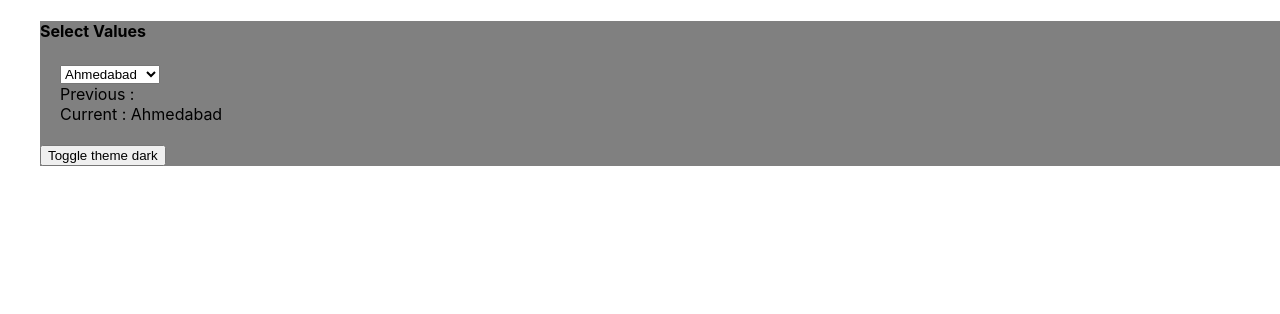
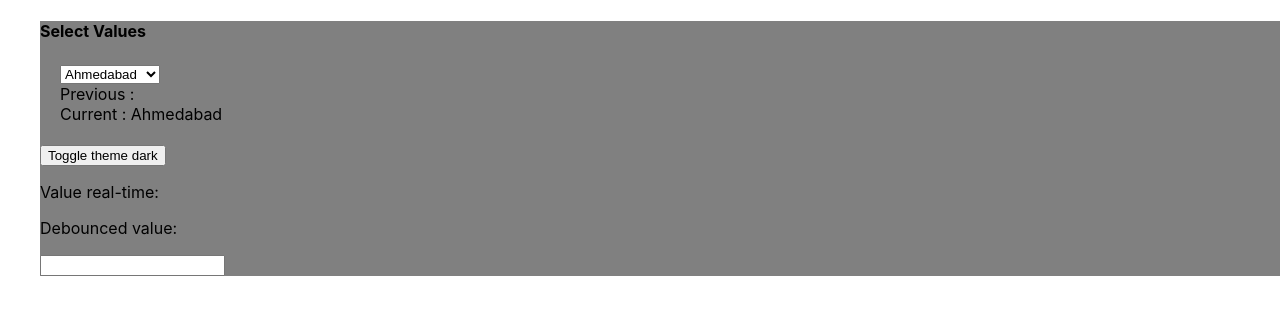
Before and after one commit to mohitporwal26/custom-hook, a React (Create React App) app: page / in a window 1280 px wide. Shown: the top 314 px of the page. Built offline with nearby package versions, Linux system fonts and the light colour scheme.

Commit message:
useDebounceHook

```diff
--- a/src/Component/Dashboard.jsx
+++ b/src/Component/Dashboard.jsx
@@ -1,14 +1,19 @@
 import { useState } from "react";
 import useLocalStorage from "../useLocalStorageHook/useLocalStorage";
-import { usePrevious } from "../usepreviousHook/usePrevious";
-
+import usePrevious from "../usepreviousHook/usePrevious";
+import useDebounce from "../useDebouncing/useDebounce";
 const cities = ["Ahmedabad", "Surat", "Gandhinagar", "Delhi", "Mumbai"];
 
 export const Dashboard = () => {
   const [selection, setSelections] = useState(cities[0]);
   const previousValue = usePrevious(selection) ?? "";
   const [theme, setTheme] = useLocalStorage("theme", "dark");
+  const [value, setValue] = useState("");
+  const debouncedValue = useDebounce(value, 500);
 
+  const handleChange = (event) => {
+    setValue(event.target.value);
+  };
   return (
     <div style={{ background: theme === "light" ? "white" : "grey" }}>
       <h4>Select Values</h4>
@@ -34,6 +39,11 @@ export const Dashboard = () => {
       >
         Toggle theme {theme}
       </button>
+      <div>
+        <p>Value real-time: {value}</p>
+        <p>Debounced value: {debouncedValue}</p>
+        <input type="text" value={value} onChange={handleChange} />
+      </div>
     </div>
   );
 };
--- /dev/null
+++ b/src/useDebouncing/useDebounce.jsx
@@ -0,0 +1,17 @@
+import { useEffect, useState } from "react";
+
+function useDebounce(value, delay) {
+  const [debouncedValue, setDebouncedValue] = useState(value);
+
+  useEffect(() => {
+    const timer = setTimeout(() => setDebouncedValue(value), delay || 500);
+
+    return () => {
+      clearTimeout(timer);
+    };
+  }, [value, delay]);
+
+  return debouncedValue;
+}
+
+export default useDebounce;
--- a/src/usepreviousHook/usePrevious.jsx
+++ b/src/usepreviousHook/usePrevious.jsx
@@ -1,6 +1,6 @@
 import { useRef } from "react";
 
-export const usePrevious = (value) => {
+const usePrevious = (value) => {
   const currentRef = useRef(value);
   const prevRef = useRef();
 
@@ -10,3 +10,5 @@ export const usePrevious = (value) => {
   }
   return prevRef.current;
 };
+
+export default usePrevious;
```
